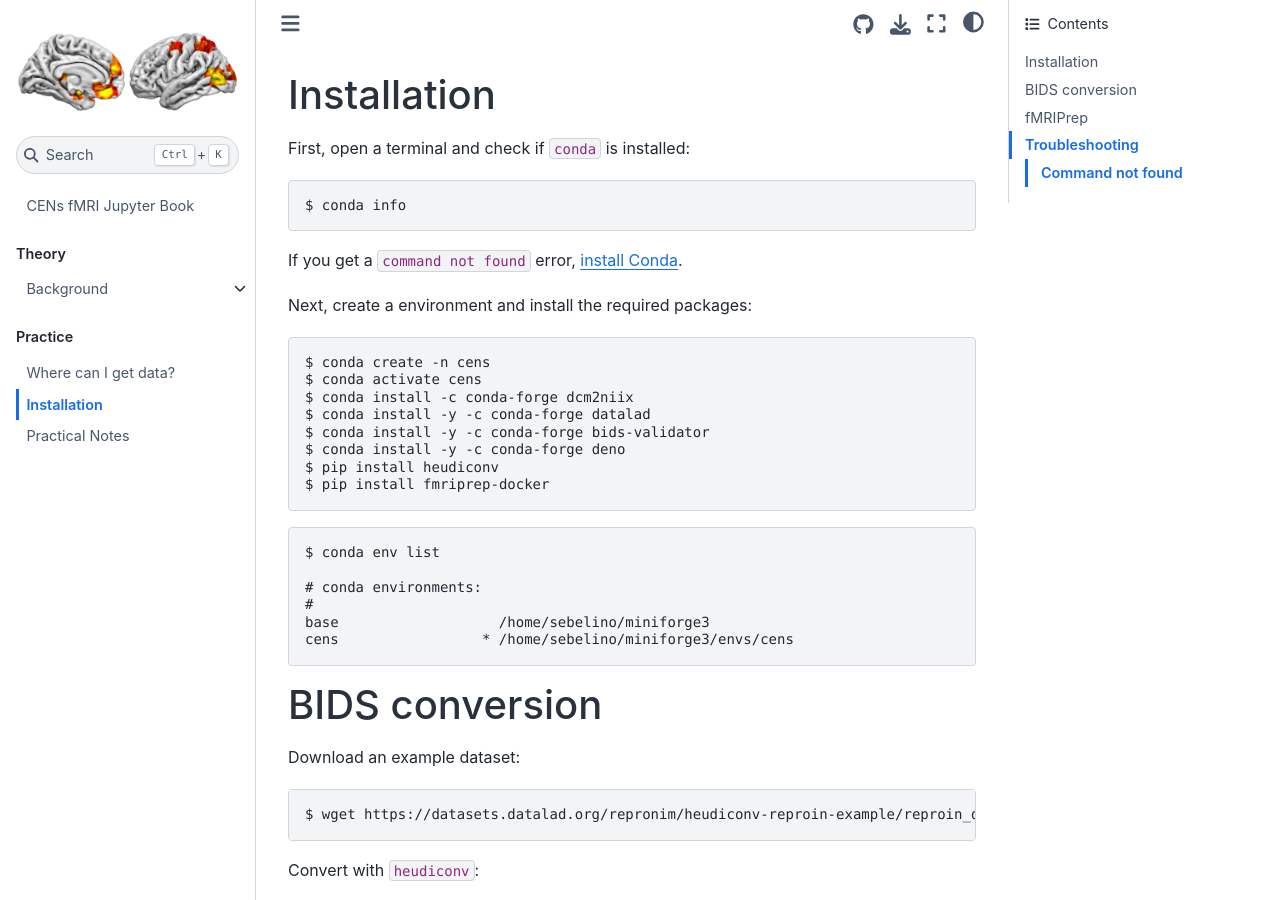
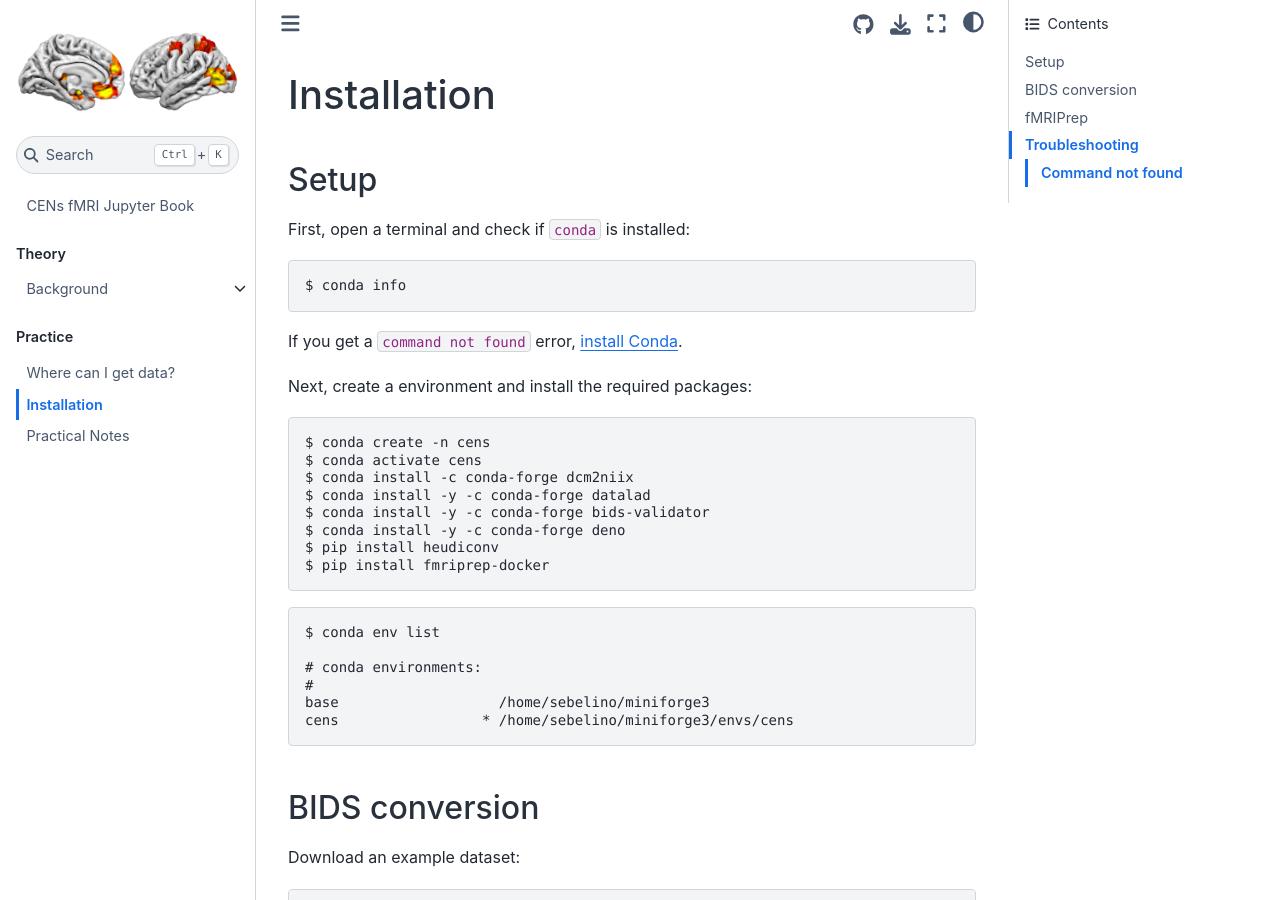
Before and after one commit to CENsBonn/fMRI, a Jupyter Book: the page built from installation.md, in a window 1280 px wide and 900 px high. Built offline with Jupyter Book 1.0.4 settings and Sphinx 7.4.7 and the Sphinx Book theme 1.1.4, drawn with Linux system fonts in a browser that asks for light colours.

Commit message:
fix: Adjust md to strict header checks

```diff
--- a/installation.md
+++ b/installation.md
@@ -12,7 +12,9 @@ kernelspec:
   name: python3
 ---
 
-## Installation
+# Installation
+
+## Setup
 
 First, open a terminal and check if `conda` is installed:
 
```
